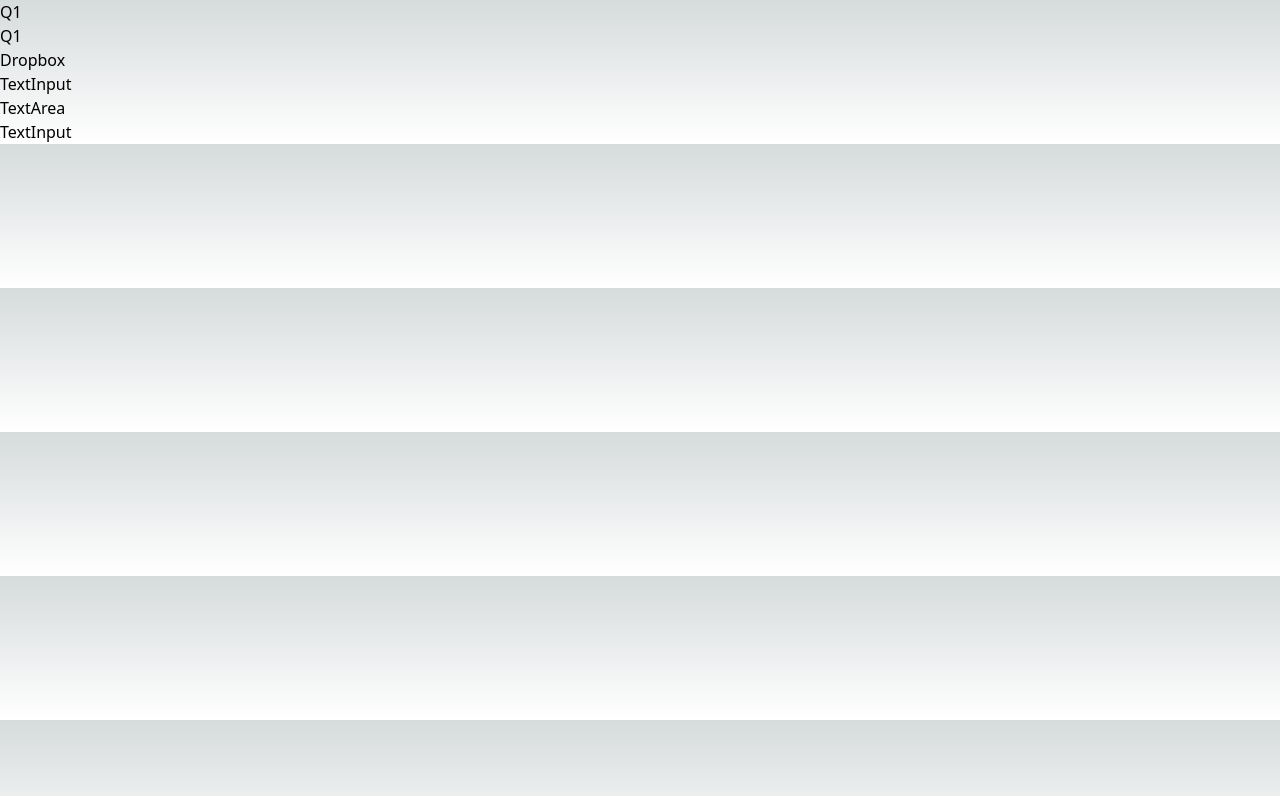
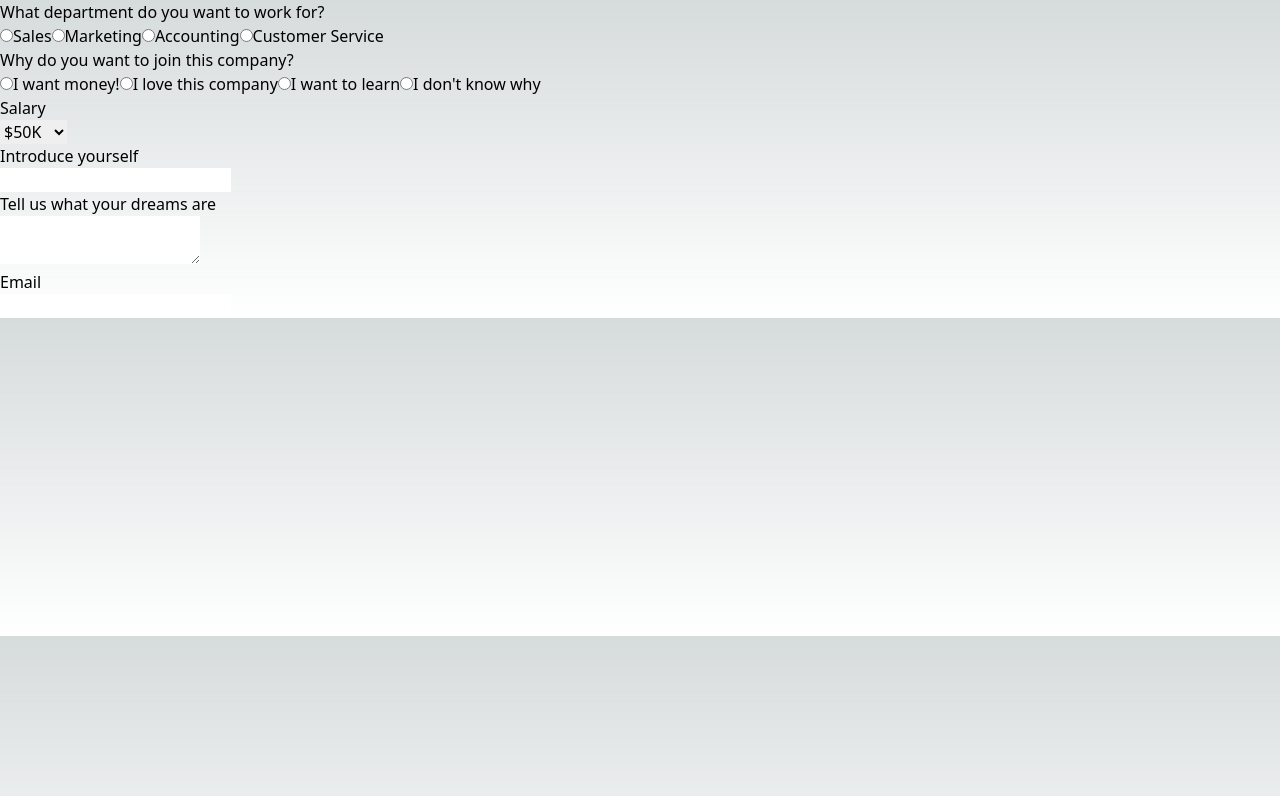
Before and after one commit to flynnpark/nomad-form, a Next.js app: page / in a window 1280 px wide. Shown: the top 796 px of the page. Built offline with nearby package versions, Linux system fonts and the light colour scheme.

Commit message:
:construction: 각 유형별 기본 구조 생성

```diff
--- a/src/components/DropdownQuestion/index.tsx
+++ b/src/components/DropdownQuestion/index.tsx
@@ -1,5 +1,30 @@
-function DropdownQuestion() {
-  return <div>Dropbox</div>;
+export interface OptionProps {
+  text: string;
+  value: string;
+}
+
+interface Props
+  extends React.DetailedHTMLProps<
+    React.SelectHTMLAttributes<HTMLSelectElement>,
+    HTMLSelectElement
+  > {
+  options: OptionProps[];
+  questionText: string;
+}
+
+function DropdownQuestion({ options, questionText, ...rest }: Props) {
+  return (
+    <div>
+      <h1>{questionText}</h1>
+      <select {...rest}>
+        {options.map(({ text, value }) => (
+          <option key={value} value={value}>
+            {text}
+          </option>
+        ))}
+      </select>
+    </div>
+  );
 }
 
 export default DropdownQuestion;
--- a/src/components/OptionsQuestion/index.tsx
+++ b/src/components/OptionsQuestion/index.tsx
@@ -7,10 +7,10 @@ function OptionsQuestion({ questionText, selections }: Props) {
   return (
     <div>
       <h1>{questionText}</h1>
-      {selections.map((selection) => (
+      {selections.map((value) => (
         <>
-          <input id={selection} type="radio" value={selection} />
-          <label htmlFor={selection}>{selection}</label>
+          <input id={value} type="radio" value={value} />
+          <label htmlFor={value}>{value}</label>
         </>
       ))}
     </div>
--- a/src/components/TextAreaQuestion/index.tsx
+++ b/src/components/TextAreaQuestion/index.tsx
@@ -1,5 +1,18 @@
-function TextAreaQuestion() {
-  return <div>TextArea</div>;
+interface Props
+  extends React.DetailedHTMLProps<
+    React.TextareaHTMLAttributes<HTMLTextAreaElement>,
+    HTMLTextAreaElement
+  > {
+  questionText: string;
+}
+
+function TextAreaQuestion({ questionText, ...rest }: Props) {
+  return (
+    <div>
+      <h1>{questionText}</h1>
+      <textarea {...rest} />
+    </div>
+  );
 }
 
 export default TextAreaQuestion;
--- a/src/components/TextInputQuestion/index.tsx
+++ b/src/components/TextInputQuestion/index.tsx
@@ -1,5 +1,18 @@
-function TextInputQuestion() {
-  return <div>TextInput</div>;
+interface Props
+  extends React.DetailedHTMLProps<
+    React.InputHTMLAttributes<HTMLInputElement>,
+    HTMLInputElement
+  > {
+  questionText: string;
+}
+
+function TextInputQuestion({ questionText, ...rest }: Props) {
+  return (
+    <div>
+      <h1>{questionText}</h1>
+      <input {...rest} />
+    </div>
+  );
 }
 
 export default TextInputQuestion;
--- a/src/pages/index.tsx
+++ b/src/pages/index.tsx
@@ -1,19 +1,65 @@
+import { useForm } from 'react-hook-form';
+
 import {
   DropdownQuestion,
   OptionsQuestion,
   TextAreaQuestion,
   TextInputQuestion,
-} from "~/components";
+} from '~/components';
 
 export default function Home() {
+  const { handleSubmit, register } = useForm();
+
   return (
     <div>
-      <OptionsQuestion questionText="Q1" selections={[]} />
-      <OptionsQuestion questionText="Q1" selections={[]} />
-      <DropdownQuestion />
-      <TextInputQuestion />
-      <TextAreaQuestion />
-      <TextInputQuestion />
+      <form onSubmit={handleSubmit(console.log)}>
+        <OptionsQuestion
+          questionText="What department do you want to work for?"
+          selections={['Sales', 'Marketing', 'Accounting', 'Customer Service']}
+          {...register('question1')}
+        />
+        <OptionsQuestion
+          selections={[
+            'I want money!',
+            'I love this company',
+            'I want to learn',
+            "I don't know why",
+          ]}
+          questionText="Why do you want to join this company?"
+          {...register('question2')}
+        />
+        <DropdownQuestion
+          options={[
+            {
+              text: '$50K',
+              value: '50K',
+            },
+            {
+              text: '$100K',
+              value: '100K',
+            },
+            {
+              text: '$150K',
+              value: '150K',
+            },
+            {
+              text: '$200K',
+              value: '200K',
+            },
+          ]}
+          questionText="Salary"
+          {...register('question3')}
+        />
+        <TextInputQuestion
+          questionText="Introduce yourself"
+          {...register('question4')}
+        />
+        <TextAreaQuestion
+          questionText="Tell us what your dreams are"
+          {...register('question5')}
+        />
+        <TextInputQuestion questionText="Email" {...register('question6')} />
+      </form>
     </div>
   );
 }
```
